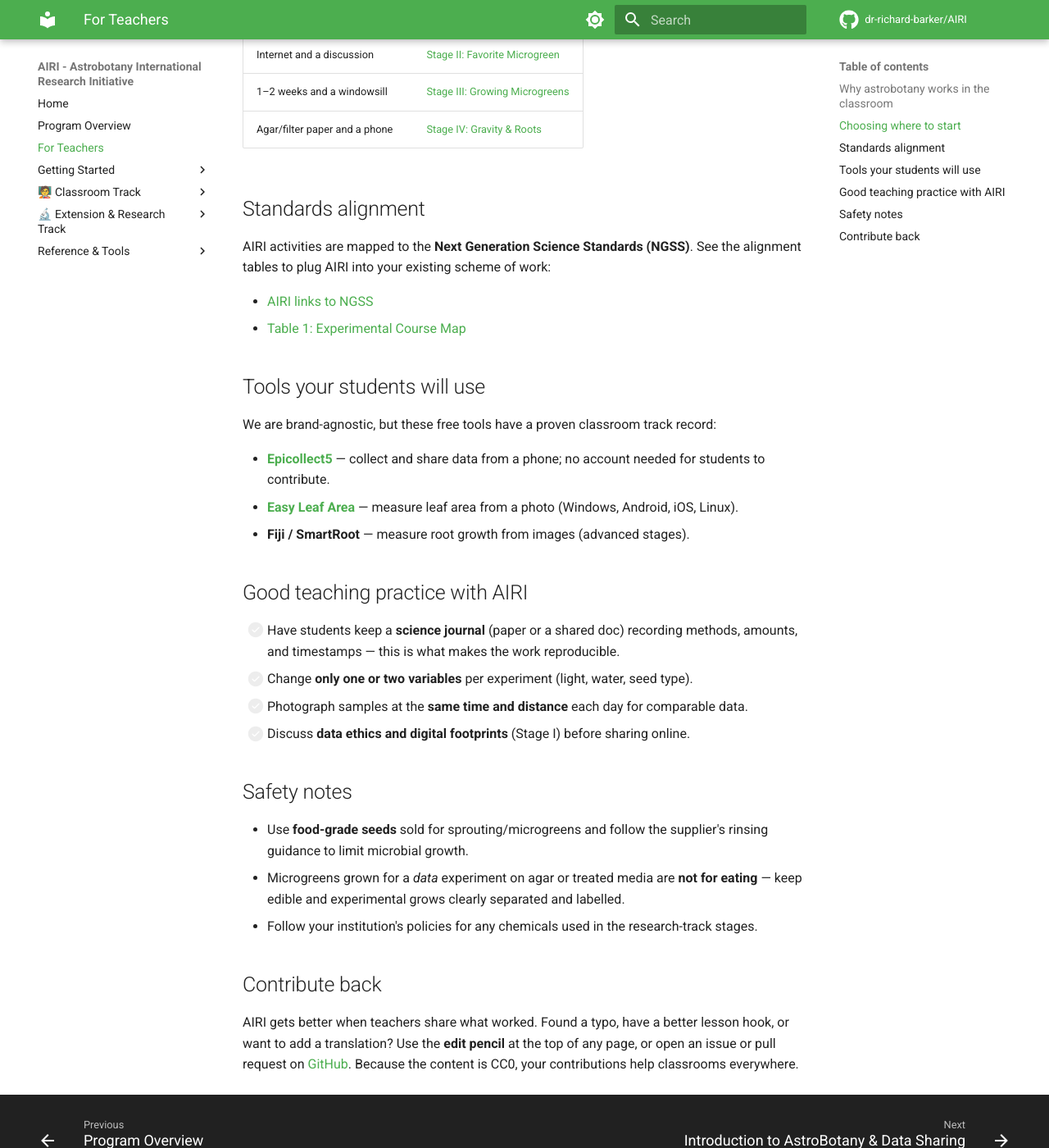
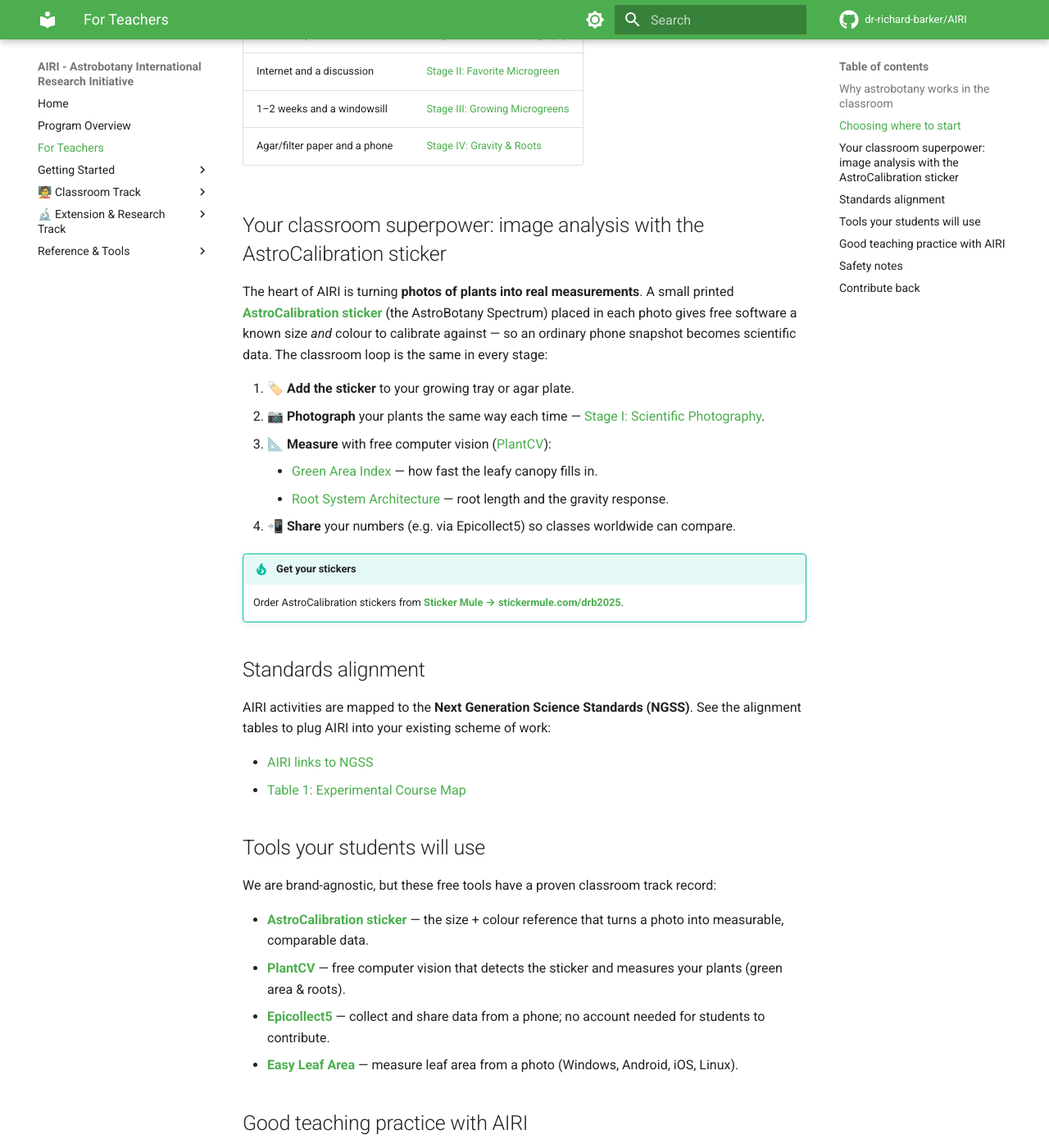
Before and after one commit to dr-richard-barker/AIRI, an MkDocs documentation site: the page built from docs/for-teachers.md, in a window 1280 px wide and 1400 px high, scrolled down 957 px. Shown: the whole window at 82% size. Built offline with MkDocs 1.6.1 and Material for MkDocs 9.7.7, drawn with Linux system fonts in a browser that asks for light colours; comment, search, counter and statistics services are not loaded; some of the changed text lies outside the part shown.

Commit message:
Fix my PlantCV doc links; foreground AstroCalibration image analysis for teachers
- Repoint three 404 PlantCV doc links (skeletonize, morphology tutorial,
  threshold) to valid pages / the PlantCV tutorials hub.
- For Teachers: add a prominent "image analysis with the AstroCalibration
  sticker" pathway (sticker -> photograph -> PlantCV measure -> share),
  feature the sticker + PlantCV in the tools list, and fix a stale Stage I
  (data-literacy) reference.

Co-Authored-By: Claude Opus 4.8 <noreply@anthropic.com>

```diff
--- a/docs/for-teachers.md
+++ b/docs/for-teachers.md
@@ -5,8 +5,9 @@ homeschool, science club, or outreach program. Everything here is **free and
 public domain** &mdash; adapt it however your students learn best.
 
 !!! abstract "AIRI in one minute"
-    Students grow microgreens (fast-growing edible seedlings), measure how they
-    grow and how their roots respond to gravity, and share their data with a global
+    Students grow microgreens (fast-growing edible seedlings), photograph them with a
+    small **AstroCalibration sticker** in frame, and use free image-analysis software to
+    turn those photos into real measurements — then share their data with a global
     community of young scientists studying how plants might grow in space.
 
 ## Why astrobotany works in the classroom
@@ -34,6 +35,26 @@ V&ndash;XI)** suits advanced high-school, undergraduate, or citizen-science lear
 | 1&ndash;2 weeks and a windowsill | [Stage III: Growing Microgreens](stage-iii-growth-of-microgreens-in-terrestrial-environments/README.md) |
 | Agar/filter paper and a phone | [Stage IV: Gravity & Roots](research-stage-iv-microgreen-development-and-gravitropic-response/README.md) |
 
+## Your classroom superpower: image analysis with the AstroCalibration sticker
+
+The heart of AIRI is turning **photos of plants into real measurements**. A small printed
+**[AstroCalibration sticker](https://www.stickermule.com/drb2025)** (the AstroBotany
+Spectrum) placed in each photo gives free software a known size *and* colour to calibrate
+against — so an ordinary phone snapshot becomes scientific data. The classroom loop is the
+same in every stage:
+
+1. **🏷️ Add the sticker** to your growing tray or agar plate.
+2. **📷 Photograph** your plants the same way each time &mdash;
+   [Stage I: Scientific Photography](stage-i-scientific-photography/README.md).
+3. **📐 Measure** with free computer vision ([PlantCV](https://plantcv.org/)):
+    - [Green Area Index](stage-iii-growth-of-microgreens-in-terrestrial-environments/green-area-index-with-plantcv.md) &mdash; how fast the leafy canopy fills in.
+    - [Root System Architecture](research-stage-iv-microgreen-development-and-gravitropic-response/root-system-architecture-with-plantcv.md) &mdash; root length and the gravity response.
+4. **📲 Share** your numbers (e.g. via Epicollect5) so classes worldwide can compare.
+
+!!! tip "Get your stickers"
+    Order AstroCalibration stickers from
+    **[Sticker Mule → stickermule.com/drb2025](https://www.stickermule.com/drb2025)**.
+
 ## Standards alignment
 
 AIRI activities are mapped to the **Next Generation Science Standards (NGSS)**.
@@ -46,11 +67,14 @@ See the alignment tables to plug AIRI into your existing scheme of work:
 
 We are brand-agnostic, but these free tools have a proven classroom track record:
 
+- **[AstroCalibration sticker](https://www.stickermule.com/drb2025)** &mdash; the size +
+  colour reference that turns a photo into measurable, comparable data.
+- **[PlantCV](https://plantcv.org/)** &mdash; free computer vision that detects the
+  sticker and measures your plants (green area & roots).
 - **[Epicollect5](https://five.epicollect.net/)** &mdash; collect and share data from a
   phone; no account needed for students to contribute.
 - **[Easy Leaf Area](https://github.com/heaslon/Easy-Leaf-Area)** &mdash; measure leaf
   area from a photo (Windows, Android, iOS, Linux).
-- **Fiji / SmartRoot** &mdash; measure root growth from images (advanced stages).
 
 ## Good teaching practice with AIRI
 
@@ -58,7 +82,8 @@ We are brand-agnostic, but these free tools have a proven classroom track record
       methods, amounts, and timestamps &mdash; this is what makes the work reproducible.
 - [ ] Change **only one or two variables** per experiment (light, water, seed type).
 - [ ] Photograph samples at the **same time and distance** each day for comparable data.
-- [ ] Discuss **data ethics and digital footprints** (Stage I) before sharing online.
+- [ ] Always include the **AstroCalibration sticker** in frame so photos can be measured.
+- [ ] Discuss **data sharing and online safety** before students post results publicly.
 
 ## Safety notes
 
```
Also changed, not shown: docs/research-stage-iv-microgreen-development-and-gravitropic-response/root-system-architecture-with-plantcv.md (+2 -2 lines), docs/stage-iii-growth-of-microgreens-in-terrestrial-environments/green-area-index-with-plantcv.md (+1 -1 lines).
